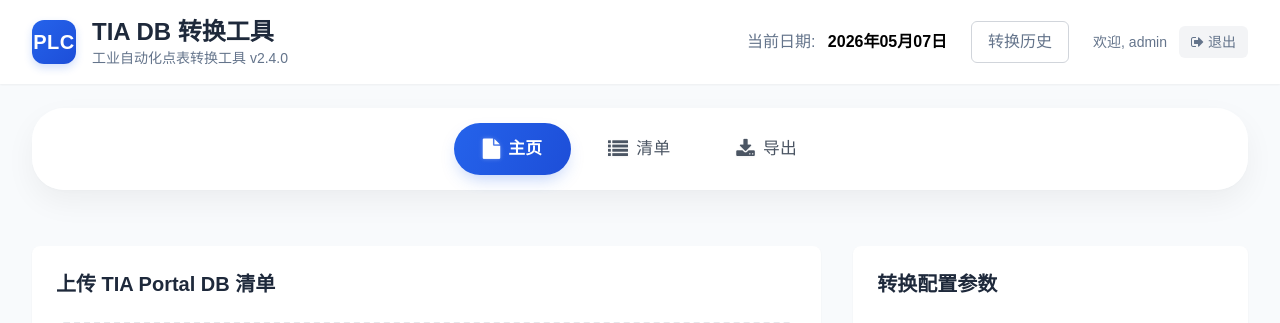
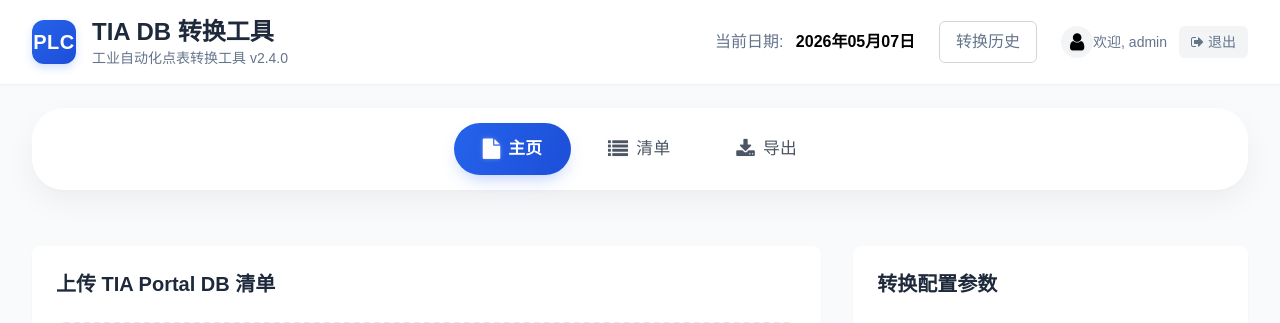
Before and after one commit to InitialHeart0304/TIA-DB-Kingscada-List, a Flask app: page / in a window 1280 px wide. Shown: the top 323 px of the page. Run offline with Flask 3, Linux system fonts and the light colour scheme; the visitor is signed in with stand-in values (Sample User, id 1); some libraries are stand-ins or nearby versions.

Commit message:
Update index.html

```diff
--- a/TIA DB-Kingscada List/web/templates/index.html
+++ b/TIA DB-Kingscada List/web/templates/index.html
@@ -72,6 +72,9 @@
                 <button class="bg-white border border-gray-300 px-4 py-2 rounded-md text-secondary hover:bg-gray-50 mr-6">
                     转换历史
                 </button>
+                <div id="developer-button" class="bg-gray-100 w-8 h-8 rounded-full flex items-center justify-center cursor-pointer hover:bg-gray-200 transition-colors">
+                     <span class="nav-icon"><i class="fa fa-user"></i></span>
+                </div>
                 <div class="flex items-center space-x-3">
                     <span class="text-secondary text-sm">欢迎, <span class="font-medium">admin</span></span>
                     <a href="/logout" class="bg-gray-100 px-3 py-1.5 rounded-md text-secondary hover:bg-gray-200 text-sm flex items-center">
```
